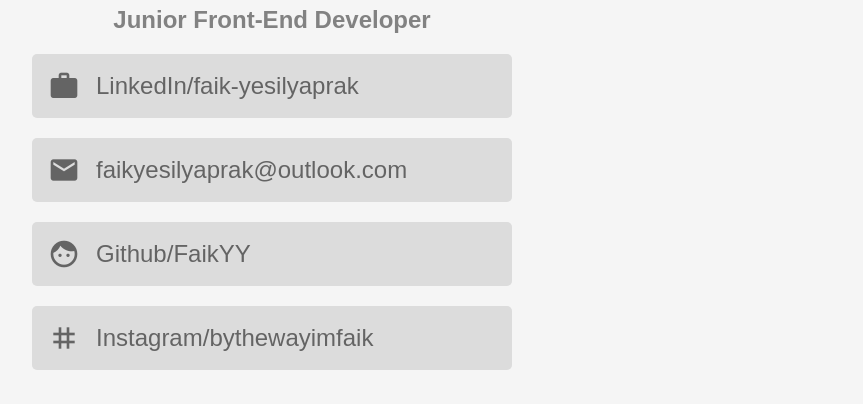
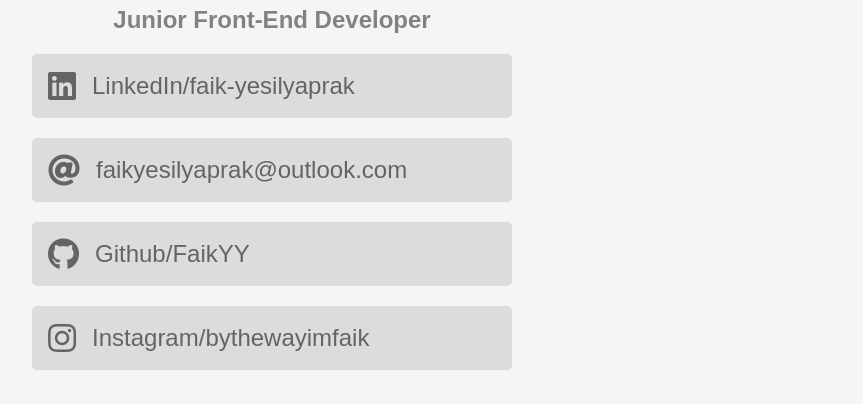
Before and after one commit to FaikYY/vuejs-profile-card, a Vue app: page / in a window 1280 px wide. Shown: the part 325-729 px from the top of the page, without its empty margins (368-1231 px from the left). Built offline with nearby package versions, Linux system fonts and the light colour scheme.

Commit message:
fontawesome added, icons changed

```diff
--- a/src/components/CardMainContainer.vue
+++ b/src/components/CardMainContainer.vue
@@ -27,26 +27,26 @@
     <CardRow
       v-bind:href="'https://www.linkedin.com/in/faik-yesilyaprak/'"
       list_item_text="LinkedIn/faik-yesilyaprak"
-      icon_name="work"
+      icon_name="fab fa-linkedin"
     />
 
     <CardRow
       v-bind:href="'mailto:' + 'faikyesilyaprak@outlook.com'"
       list_item_text="faikyesilyaprak@outlook.com"
-      icon_name="email"
+      icon_name="fas fa-at"
     />
 
     <CardRow
       v-bind:href="'https://www.github.com/FaikYY'"
       list_item_text="Github/FaikYY"
-      icon_name="face"
+      icon_name="fab fa-github"
     />
 
 
     <CardRow
       v-bind:href="'https://www.instagram.com/bythewayimfaik/'"
       list_item_text="Instagram/bythewayimfaik"
-      icon_name="tag"
+      icon_name="fab fa-instagram"
     />
 
 
--- a/src/components/CardRow/CardRow.vue
+++ b/src/components/CardRow/CardRow.vue
@@ -13,12 +13,12 @@
 -->
 <template>
   <link
-    href="https://fonts.googleapis.com/icon?family=Material+Icons"
+    href="https://cdnjs.cloudflare.com/ajax/libs/font-awesome/5.15.0/css/all.min.css"
     rel="stylesheet"
   />
 
   <a class="list-item" v-bind:href="this.href">
-    <span id="list-item-icon" class="material-icons">{{ icon_name }}</span>
+    <span id="list-item-icon" :class="icon_name"></span>
     <a id="list-item-link">{{ list_item_text }}</a>
   </a>
 </template>
```
